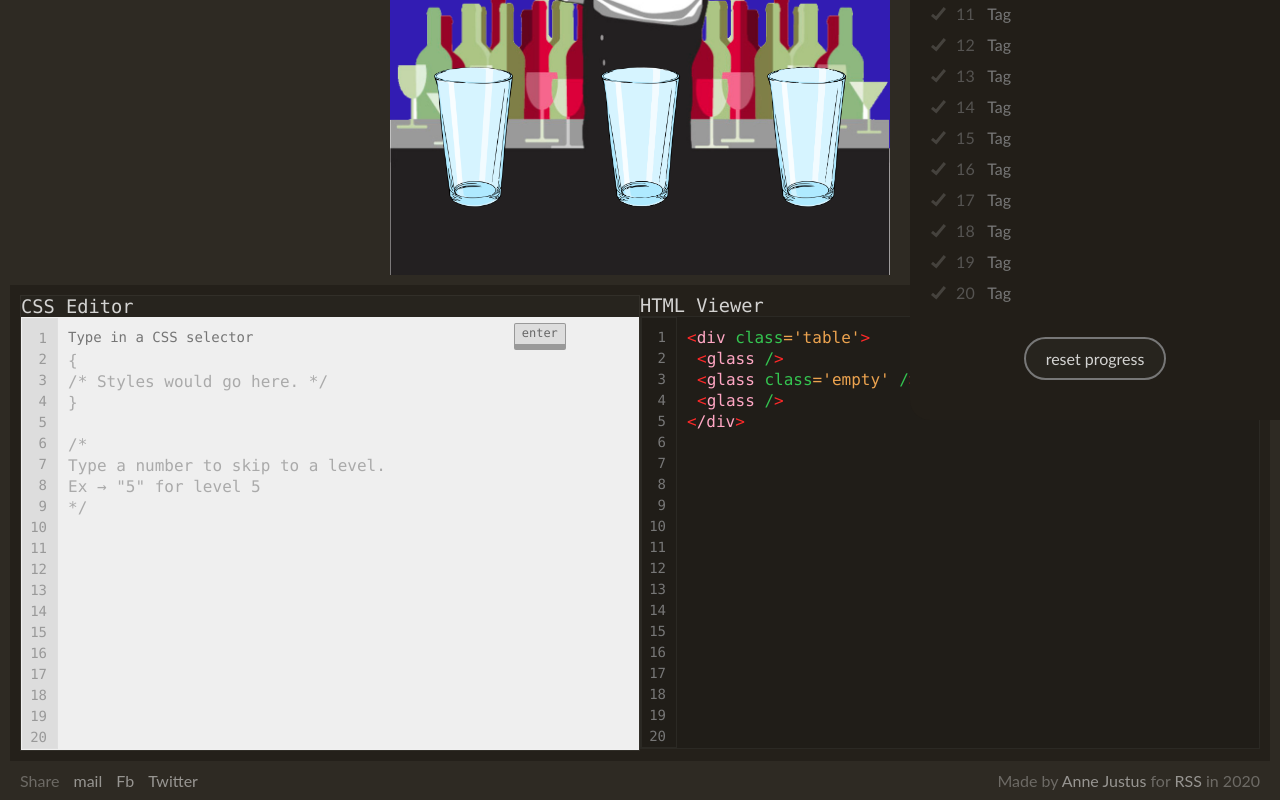
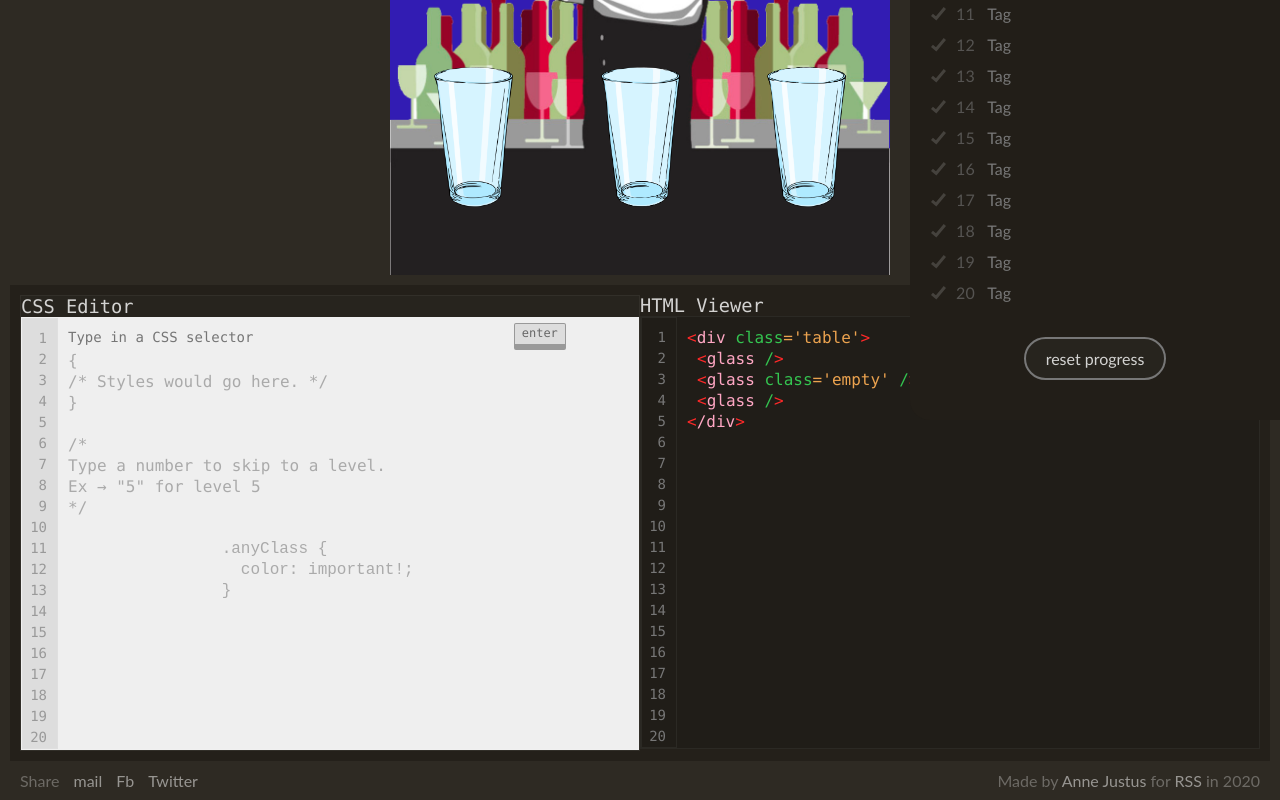
Before and after one commit to Iogsotot/css_game, a website built with webpack: page rs-css/src/index.html in a window 1280 px wide. Shown: the part 363-1163 px from the top of the page. Built offline with nearby package versions, Linux system fonts and the light colour scheme.

Commit message:
fix: add config for project

```diff
--- a/rs-css/src/index.html
+++ b/rs-css/src/index.html
@@ -8,6 +8,7 @@
   <meta name="viewport" content="width=device-width, initial-scale=1.0">
   <link rel="stylesheet" href="./styles/style.css">
   <title>rs-css</title>
+  <!-- <script type="text/javascript" src="highlight.js"></script> -->
 </head>
 
 <body>
@@ -216,6 +217,11 @@
               Type a number to skip to a level. <br>
               Ex → "5" for level 5 <br>
               */
+              <pre><code>
+                .anyClass {
+                  color: important!;
+                }
+              </code></pre>
             </div>
           </div>
         </div>
--- a/rs-css/src/scripts/app.js
+++ b/rs-css/src/scripts/app.js
@@ -1,9 +1,9 @@
+// import hljs from 'highlight.js';
 import createLevels from './task_template.js';
 import { hovered, unhovered } from './setHoveredElements.js';
 import typewriterEffect from './typewriter.js';
 import codeColor from './codeColor.js';
 // import cssColor from './cssColor.js';
-import hljs from '../../node_modules/highlight.js/lib/highlight.js';
 
 const cssInput = document.querySelector('.css-input');
 const enterBtn = document.querySelector('#enter');
@@ -31,7 +31,7 @@ function makeAGuess() {
   let selector = cssInput.value;
   try {
     // наводится на все эл. внутри table и ищет там selector
-    guessEls = table.querySelectorAll(selector);  // array or null
+    guessEls = table.querySelectorAll(selector); // array or null
   } catch (error) {
     console.log('invalid property in input');
     fail();
@@ -43,7 +43,7 @@ function makeAGuess() {
   for (let i = 0; i < guessEls.length; i++) {
     guessEls[i].classList.add('selected');
   }
-  console.log('guess: ' + guessEls)
+  console.log('guess: ' + guessEls);
   return guessEls;
 }
 
@@ -71,7 +71,7 @@ function checkAnswer() {
       }
     } else if (table.children[j].classList.contains('correct')) {
       result = false;
-     }
+    }
   }
 
   if (result === true) {
@@ -152,3 +152,4 @@ export { table, markup, colorInput }
 // итерироваться по детям и назначать им функцию с динамически
 // подставляемым кодом (это вообще сработает?)
 codeColor(document.getElementById("colorMarkup"));
+hljs.initHighlightingOnLoad();
```
Also changed, not shown: rs-css/package.json (+29 -23 lines), rs-css/src/favicon.png (added), 1 other file.
